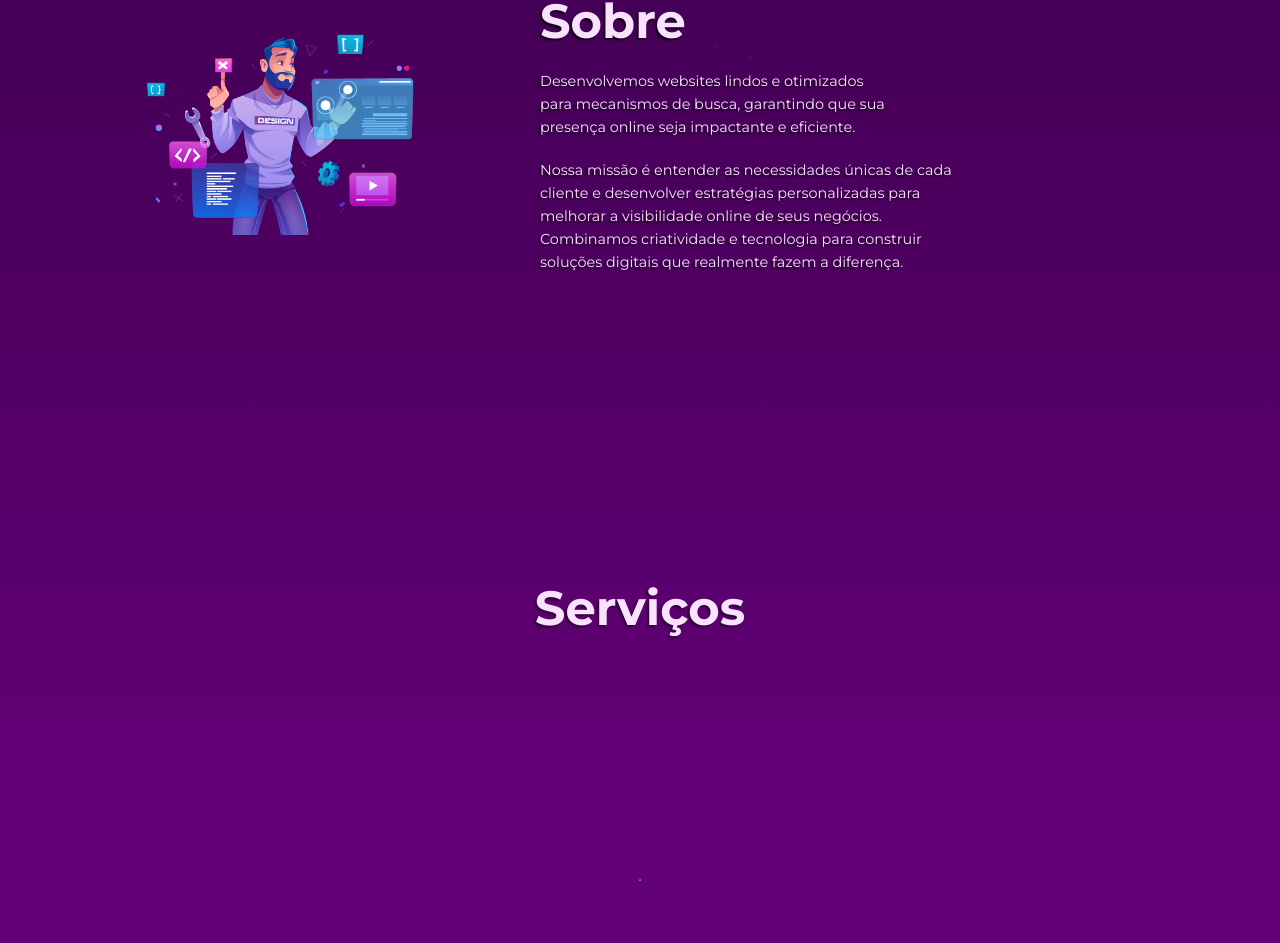
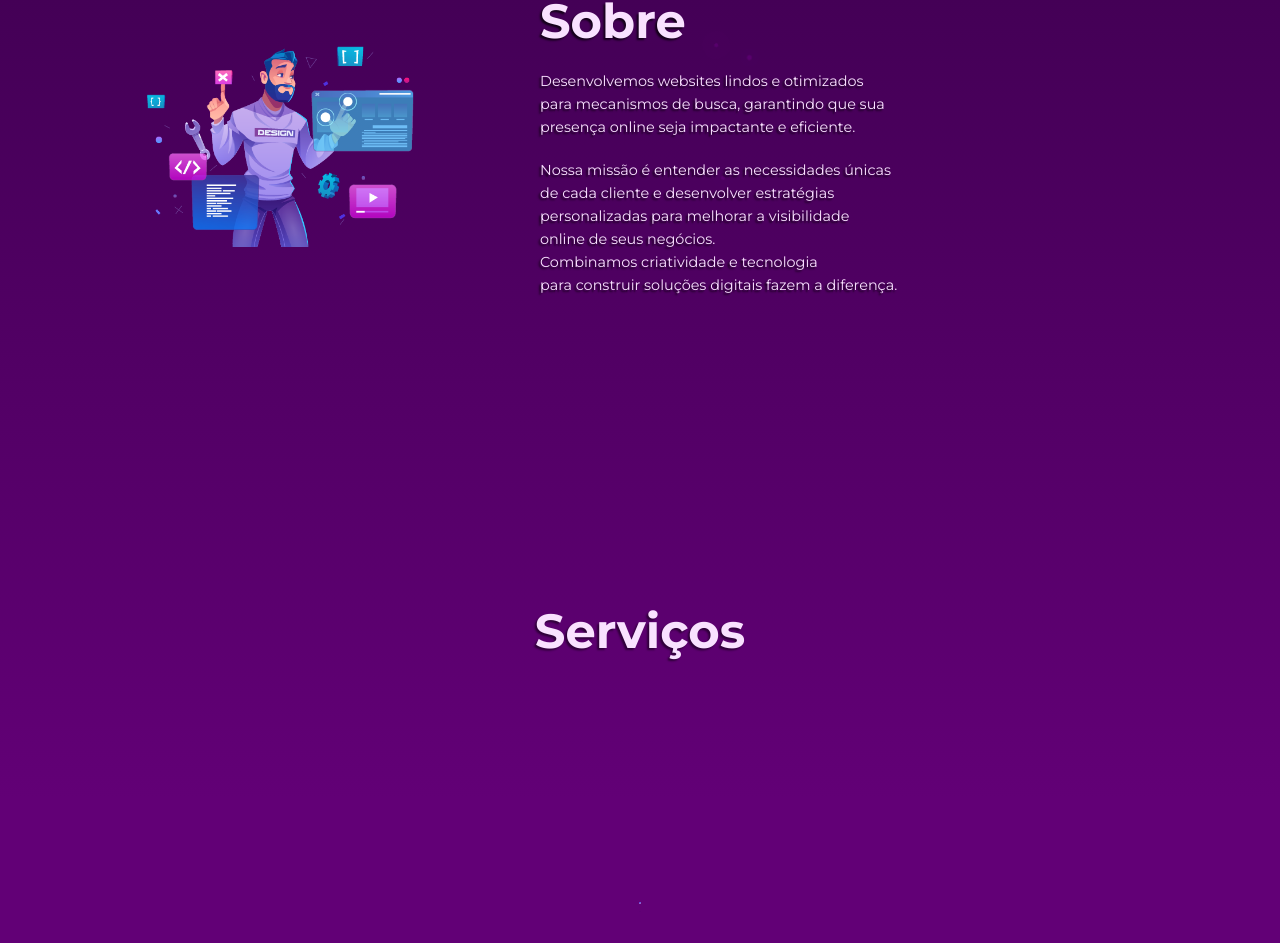
Before and after one commit to TNthiagonet/ThiagoNET, a React (Vite) app: page / in a window 1280 px wide. Shown: the part 905-1848 px from the top of the page. Built offline with nearby package versions, Linux system fonts and the light colour scheme.

Commit message:
AboutTXT

```diff
--- a/src/pages/About/About.tsx
+++ b/src/pages/About/About.tsx
@@ -22,11 +22,12 @@ const About: React.FC = () => {
           presença online seja impactante e eficiente.
         </p>
         <p className="about-description2">
-          Nossa missão é entender as necessidades únicas de cada <br />
-          cliente e desenvolver estratégias personalizadas para <br />
-          melhorar a visibilidade online de seus negócios. <br />
-          Combinamos criatividade e tecnologia para construir <br />
-          soluções digitais que realmente fazem a diferença.
+          Nossa missão é entender as necessidades únicas<br />
+          de cada cliente e desenvolver estratégias <br />
+          personalizadas para melhorar a visibilidade <br />
+          online de seus negócios. <br />
+          Combinamos criatividade e tecnologia <br />
+          para construir soluções digitais fazem a diferença.
         </p>
       </div>
     </section>
```
